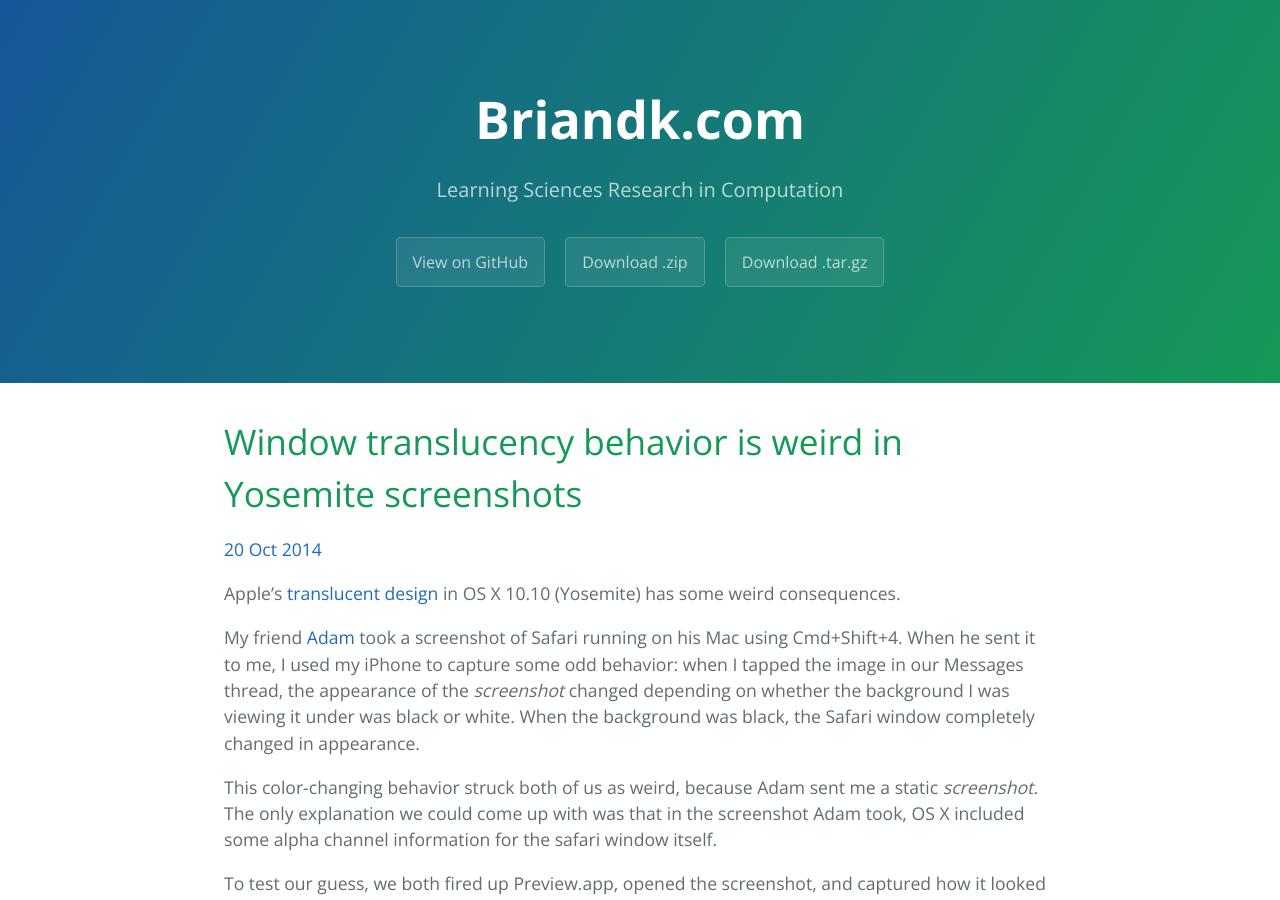
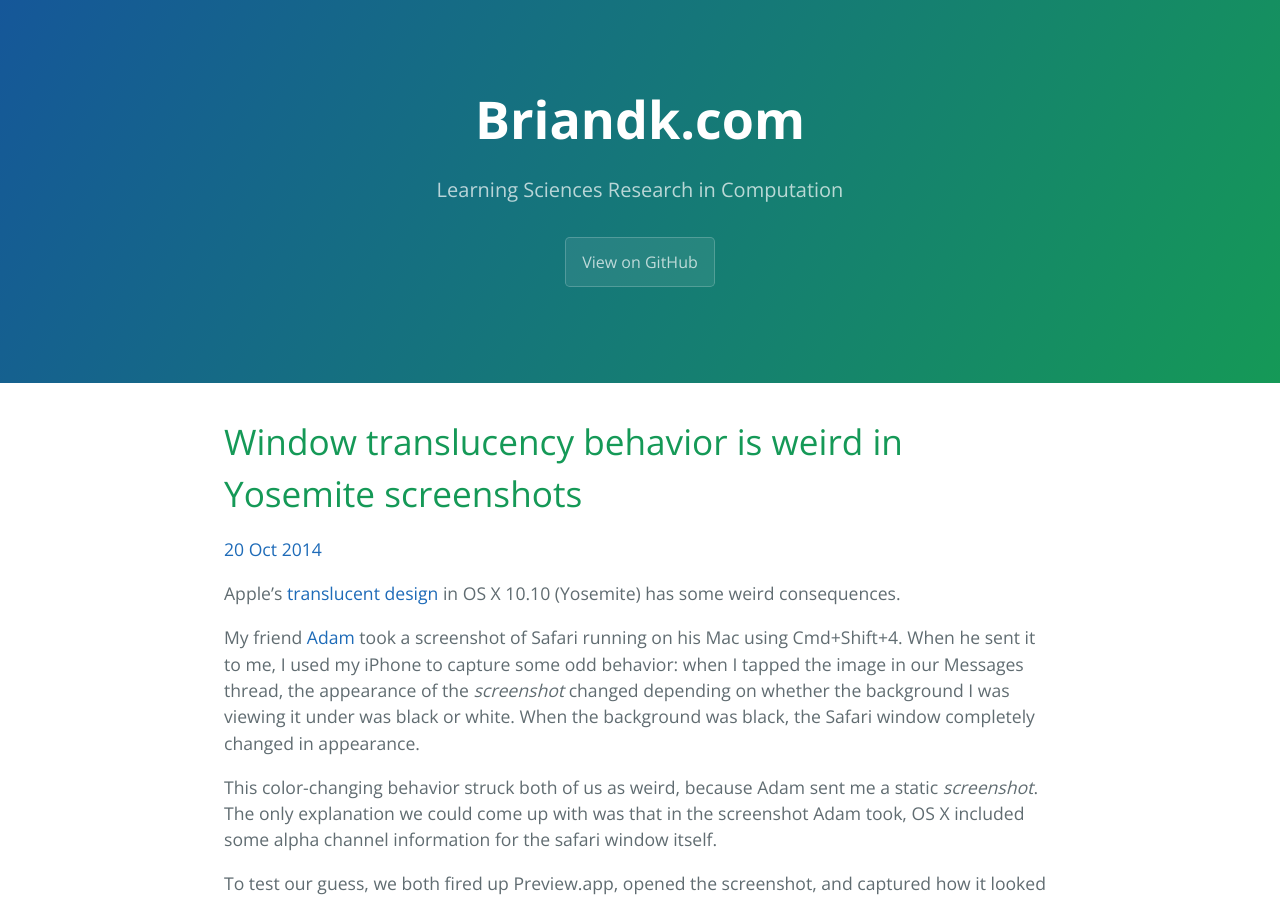
Before and after one commit to briandk/briandk.github.io, a Jekyll site: the page built from index.html, in a window 1280 px wide and 900 px high. Built offline with Jekyll 4.4.1, drawn with Linux system fonts in a browser that asks for light colours.

Commit message:
Create page-header partial
Set stylesheet hrefs to be absolute (beginning with root), rather than
relative

```diff
--- a/_includes/head.html
+++ b/_includes/head.html
@@ -2,8 +2,8 @@
   <meta charset="UTF-8">
   <title>Briandk.com by briandk</title>
   <meta name="viewport" content="width=device-width, initial-scale=1">
-  <link rel="stylesheet" type="text/css" href="stylesheets/normalize.css" media="screen">
+  <link rel="stylesheet" type="text/css" href="/stylesheets/normalize.css" media="screen">
   <link href='https://fonts.googleapis.com/css?family=Open+Sans:400,700' rel='stylesheet' type='text/css'>
-  <link rel="stylesheet" type="text/css" href="stylesheets/stylesheet.css" media="screen">
-  <link rel="stylesheet" type="text/css" href="stylesheets/github-light.css" media="screen">
+  <link rel="stylesheet" type="text/css" href="/stylesheets/stylesheet.css" media="screen">
+  <link rel="stylesheet" type="text/css" href="/stylesheets/github-light.css" media="screen">
 </head>
--- /dev/null
+++ b/_includes/page-header.html
@@ -0,0 +1,5 @@
+<section class="page-header">
+  <h1 class="project-name">Briandk.com</h1>
+  <h2 class="project-tagline">Learning Sciences Research in Computation</h2>
+  <a href="https://github.com/briandk/briandk.github.io" class="btn">View on GitHub</a>
+</section>
--- a/index.html
+++ b/index.html
@@ -6,14 +6,7 @@
 <!DOCTYPE html>
 <html lang="en-us">
   <body>
-    <section class="page-header">
-      <h1 class="project-name">Briandk.com</h1>
-      <h2 class="project-tagline">Learning Sciences Research in Computation</h2>
-      <a href="https://github.com/briandk/blog" class="btn">View on GitHub</a>
-      <a href="https://github.com/briandk/blog/zipball/master" class="btn">Download .zip</a>
-      <a href="https://github.com/briandk/blog/tarball/master" class="btn">Download .tar.gz</a>
-    </section>
-
+    {% include page-header.html %}
     <section class="main-content">
       {% include posts.html %}
 
```
